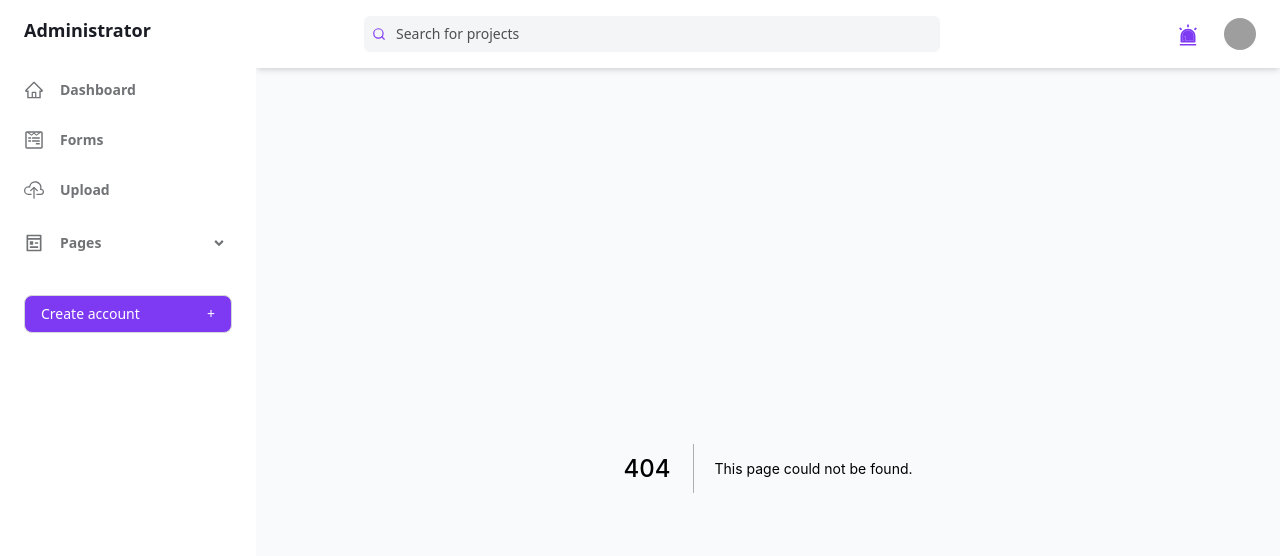
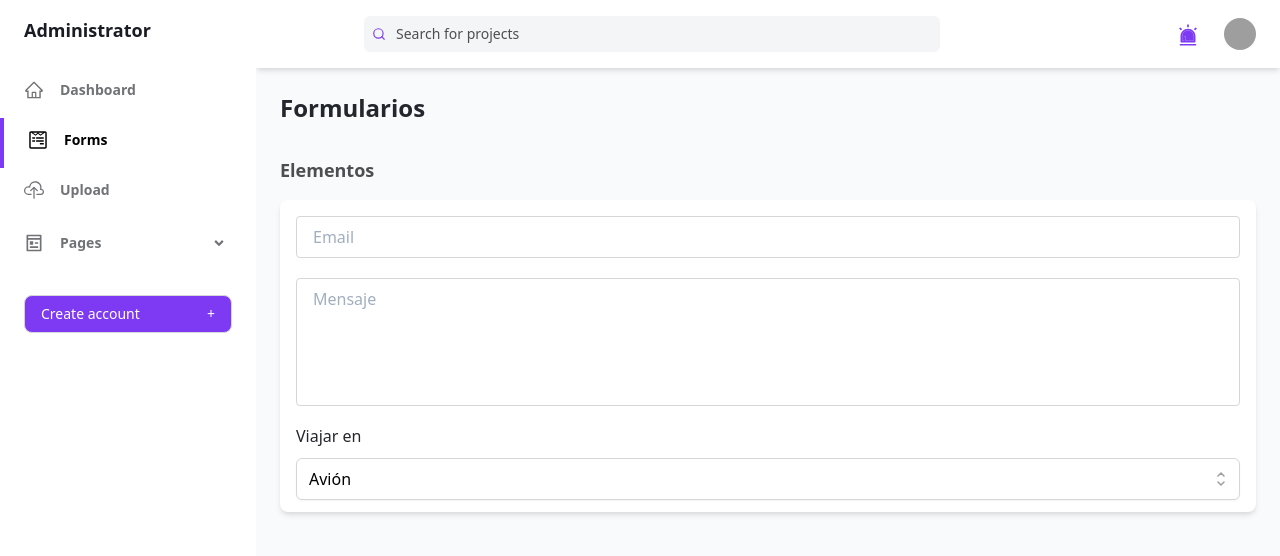
Before and after one commit to core97/dashboard-admin, a Next.js app: page /forms in a window 1280 px wide. Before the commit this address had no page. Shown: the top 556 px of the page. Built offline with nearby package versions, Linux system fonts and the light colour scheme; grey boxes are pictures that could not be loaded.

Commit message:
Created form components and form page

```diff
--- /dev/null
+++ b/common/components/Select.tsx
@@ -0,0 +1,131 @@
+import { useState } from "react";
+
+interface ISelectOption {
+  option: string;
+  isSelected: boolean;
+}
+
+interface IProps {
+  label?: string;
+  defaultValue?: string;
+  options: ISelectOption[];
+}
+
+export const Select = ({ label, defaultValue, options }: IProps) => {
+  const [showDropdown, setShowDropdown] = useState<boolean>(false);
+  const [selectOptions, setSelectOptions] = useState<ISelectOption[]>(options);
+
+  const handleClickOption = (data: ISelectOption) => {
+    setShowDropdown(false);
+    setSelectOptions(
+      selectOptions.map((eachOption) => {
+        return {
+          ...eachOption,
+          isSelected: eachOption.option === data.option ? true : false,
+        };
+      })
+    );
+  };
+
+  return (
+    <div className="space-y-1">
+      {label && (
+        <label
+          id="listbox-label"
+          className="block text-base leading-5 font-medium text-gray-700 mb-3"
+        >
+          {label}
+        </label>
+      )}
+      <div className="relative">
+        <span
+          className="inline-block w-full rounded-md shadow-sm"
+          onClick={() => setShowDropdown(!showDropdown)}
+        >
+          <button
+            type="button"
+            aria-haspopup="listbox"
+            aria-expanded="true"
+            aria-labelledby="listbox-label"
+            className="cursor-default relative w-full rounded-md border border-gray-300 bg-white pl-3 pr-10 py-2 text-left focus:outline-none focus:shadow-outline-blue focus:border-indigo-500 focus:shadow transition ease-in-out duration-150 sm:text-sm sm:leading-5 md:text-base hover:cursor-pointer"
+          >
+            <div className="flex items-center space-x-3">
+              <span className="block truncate">
+                {selectOptions.find((eachItem) => eachItem.isSelected === true)
+                  ? selectOptions.find(
+                      (eachItem) => eachItem.isSelected === true
+                    ).option
+                  : defaultValue}
+              </span>
+            </div>
+            <span className="absolute inset-y-0 right-0 flex items-center pr-2 pointer-events-none">
+              <svg
+                className="h-5 w-5 text-gray-400"
+                viewBox="0 0 20 20"
+                fill="none"
+                stroke="currentColor"
+              >
+                <path
+                  d="M7 7l3-3 3 3m0 6l-3 3-3-3"
+                  strokeWidth="1.5"
+                  strokeLinecap="round"
+                  strokeLinejoin="round"
+                />
+              </svg>
+            </span>
+          </button>
+        </span>
+
+        {/* Select dropdown */}
+        {showDropdown && (
+          <div className="absolute mt-1 w-full rounded-md bg-white shadow-lg">
+            <ul
+              tabIndex={-1}
+              role="listbox"
+              aria-labelledby="listbox-label"
+              aria-activedescendant="listbox-item-3"
+              className="max-h-56 rounded-md py-1 leading-6 shadow-xs overflow-auto focus:outline-none sm:text-sm sm:leading-5 md:text-base"
+            >
+              {selectOptions.map((eachOption) => (
+                <li
+                  onClick={() => handleClickOption(eachOption)}
+                  id="listbox-item-0"
+                  role="option"
+                  className="text-gray-900 cursor-default select-none relative py-2 pl-3 pr-9 hover:cursor-pointer hover:bg-gray-100"
+                >
+                  <div className="flex items-center space-x-3">
+                    <span
+                      className={`block ${
+                        eachOption.isSelected ? "font-semibold" : "font-normal"
+                      } truncate`}
+                    >
+                      {eachOption.option}
+                    </span>
+                  </div>
+                  {/* Checkmark, only display for selected option. */}
+                  {eachOption.isSelected && (
+                    <span className="absolute inset-y-0 right-0 flex items-center pr-4">
+                      {/* Heroicon name: check */}
+                      <svg
+                        className="h-5 w-5"
+                        xmlns="http://www.w3.org/2000/svg"
+                        viewBox="0 0 20 20"
+                        fill="currentColor"
+                      >
+                        <path
+                          fill-rule="evenodd"
+                          d="M16.707 5.293a1 1 0 010 1.414l-8 8a1 1 0 01-1.414 0l-4-4a1 1 0 011.414-1.414L8 12.586l7.293-7.293a1 1 0 011.414 0z"
+                          clip-rule="evenodd"
+                        />
+                      </svg>
+                    </span>
+                  )}
+                </li>
+              ))}
+            </ul>
+          </div>
+        )}
+      </div>
+    </div>
+  );
+};
--- a/common/components/SidebarDesktop.tsx
+++ b/common/components/SidebarDesktop.tsx
@@ -5,6 +5,7 @@ import { BsCloudUpload } from "react-icons/bs";
 import { RiPagesLine } from "react-icons/ri";
 import { SidebarItem } from "@components/SidebarItem";
 import { SidebarItemDropdown } from "@components/SidebarItemDropdown";
+import { routes } from '@routes';
 
 const dropdownItems = [
   {
@@ -28,12 +29,12 @@ export const SidebarDesktop = () => {
         {/* Sidebar items */}
         <ul className="mt-6">
           <SidebarItem
-            routeHref="/"
+            routeHref={routes.home}
             icon={<AiOutlineHome size="20" />}
             text="Dashboard"
           />
           <SidebarItem
-            routeHref="/pepe"
+            routeHref={routes.forms}
             icon={<FaWpforms size="20" />}
             text="Forms"
           />
--- a/common/components/SidebarMobile.tsx
+++ b/common/components/SidebarMobile.tsx
@@ -5,6 +5,7 @@ import { BsCloudUpload } from "react-icons/bs";
 import { RiPagesLine } from "react-icons/ri";
 import { SidebarItem } from "@components/SidebarItem";
 import { SidebarItemDropdown } from "@components/SidebarItemDropdown";
+import { routes } from '@routes';
 
 const dropdownItems = [
   {
@@ -30,12 +31,12 @@ export const SidebarMobile = () => {
           </Link>
           <ul className="mt-6">
             <SidebarItem
-              routeHref="/"
+              routeHref={routes.home}
               icon={<AiOutlineHome size="20" />}
               text="Dashboard"
             />
             <SidebarItem
-              routeHref="/jose"
+              routeHref={routes.forms}
               icon={<FaWpforms size="20" />}
               text="Forms"
             />
--- /dev/null
+++ b/common/components/Textfield.tsx
@@ -0,0 +1,42 @@
+interface IProps {
+  textarea?: boolean;
+  type?: "email" | "password" | "text";
+  placeholder?: string;
+  name?: string;
+  // TODO: Tipar 'errors' y 'register'
+  errors?: any;
+  register?: any;
+}
+
+export const Textfield = ({
+  textarea,
+  type,
+  placeholder,
+  name,
+  errors,
+  register,
+}: IProps) => {
+  return (
+    <div className='mb-5'>
+      {!textarea ? (
+        <input
+          className="block w-full mt-1 mb-2 bg-white rounded border border-gray-300 focus:outline-none focus:border-indigo-500 focus:shadow text-base px-4 py-2"
+          placeholder={placeholder}
+          type={type}
+          name={name}
+          ref={register}
+        />
+      ) : (
+        <textarea
+          className="block w-full mt-1 mb-2 bg-white rounded border border-gray-300 focus:outline-none h-32 focus:border-indigo-500 focus:shadow text-base px-4 py-2 resize-none"
+          placeholder={placeholder}
+          name={name}
+          ref={register}
+        />
+      )}
+      {(register && (errors && errors[name])) && (
+        <span className="text-red-600 text-sm">{errors[name].message}</span>
+      )}
+    </div>
+  );
+};
--- a/package.json
+++ b/package.json
@@ -13,6 +13,7 @@
     "postcss-preset-env": "^6.7.0",
     "react": "16.14.0",
     "react-dom": "16.14.0",
+    "react-hook-form": "^6.9.5",
     "react-icons": "^3.11.0",
     "tailwindcss": "^1.9.5"
   },
--- /dev/null
+++ b/pages/forms.tsx
@@ -0,0 +1,74 @@
+import { SyntheticEvent } from "react";
+import { useForm } from "react-hook-form";
+import { Select } from "@components/Select";
+import { Textfield } from "@components/Textfield";
+
+type FormExample = {
+  email: string;
+  message: string;
+};
+
+const selectOptions = {
+  label: "Viajar en",
+  items: [
+    {
+      option: "Coche",
+      isSelected: false,
+    },
+    {
+      option: "Avión",
+      isSelected: true,
+    },
+    {
+      option: "Barco",
+      isSelected: false,
+    },
+  ],
+};
+
+export default function Forms(): React.ReactNode {
+  const { register, handleSubmit, errors } = useForm<FormExample>();
+
+  const onSubmit = (data: FormExample, e: SyntheticEvent) => {
+    e.target.reset();
+    console.log(data);
+  };
+
+  return (
+    <>
+      <h2 className="mt-6 mb-8 text-2xl font-semibold text-gray-700">
+        Formularios
+      </h2>
+      <h4 className="mb-4 text-lg font-semibold text-gray-600">Elementos</h4>
+      <div className="px-4 py-3 mb-8 bg-white rounded-lg shadow-md">
+        <form className="block" onSubmit={handleSubmit(onSubmit)}>
+          <Textfield
+            placeholder="Email"
+            type="email"
+            name="email"
+            errors={errors}
+            register={register({
+              required: {
+                value: true,
+                message: "Este campo es obligatorio",
+              },
+            })}
+          />
+          <Textfield
+            placeholder="Mensaje"
+            textarea
+            name="message"
+            errors={errors}
+            register={register({
+              required: {
+                value: true,
+                message: "Este campo es obligatorio",
+              },
+            })}
+          />
+          <Select label={selectOptions.label} options={selectOptions.items} />
+        </form>
+      </div>
+    </>
+  );
+}
--- /dev/null
+++ b/routes/index.ts
@@ -0,0 +1,4 @@
+export const routes = {
+    home: '/',
+    forms: '/forms'
+}
```
Also changed, not shown: tailwind.config.js (+0 -7 lines), tsconfig.json (+8 -1 lines), 1 other file (tests, documents, lock files or other folders).
